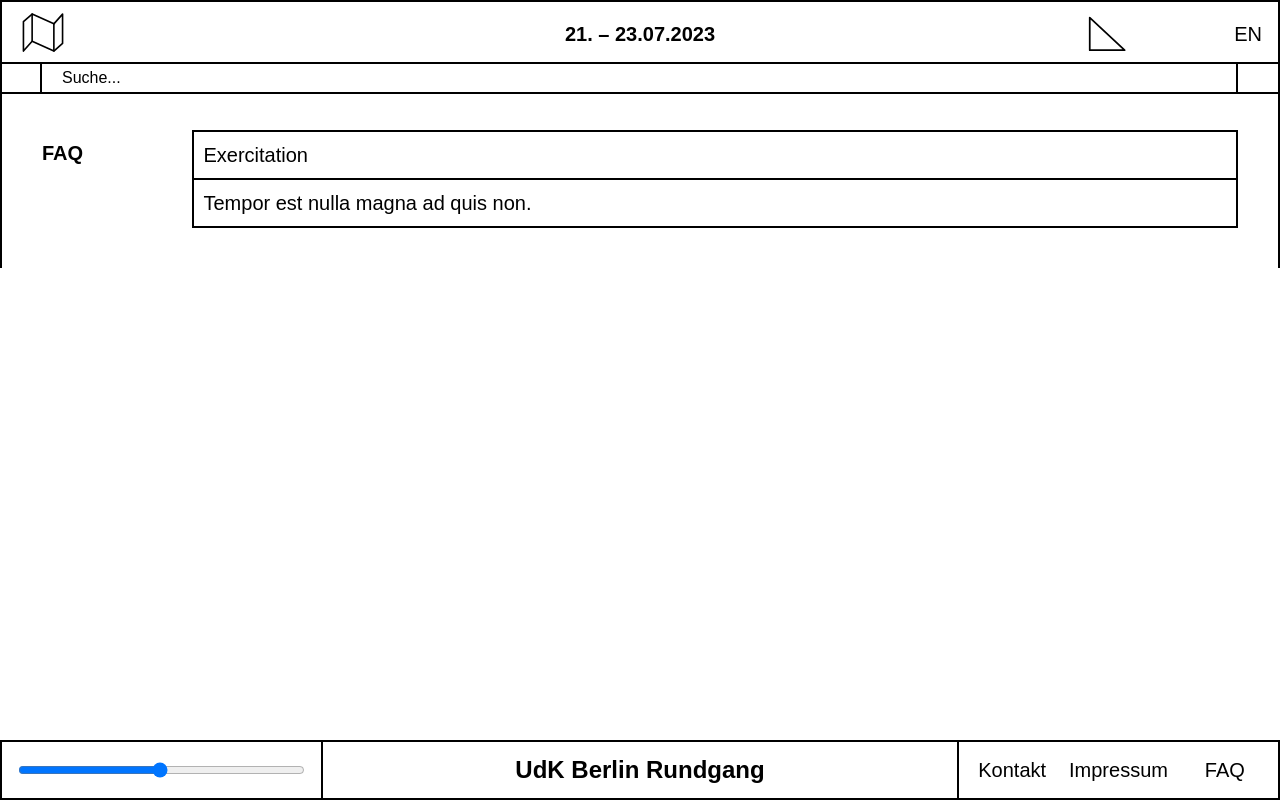
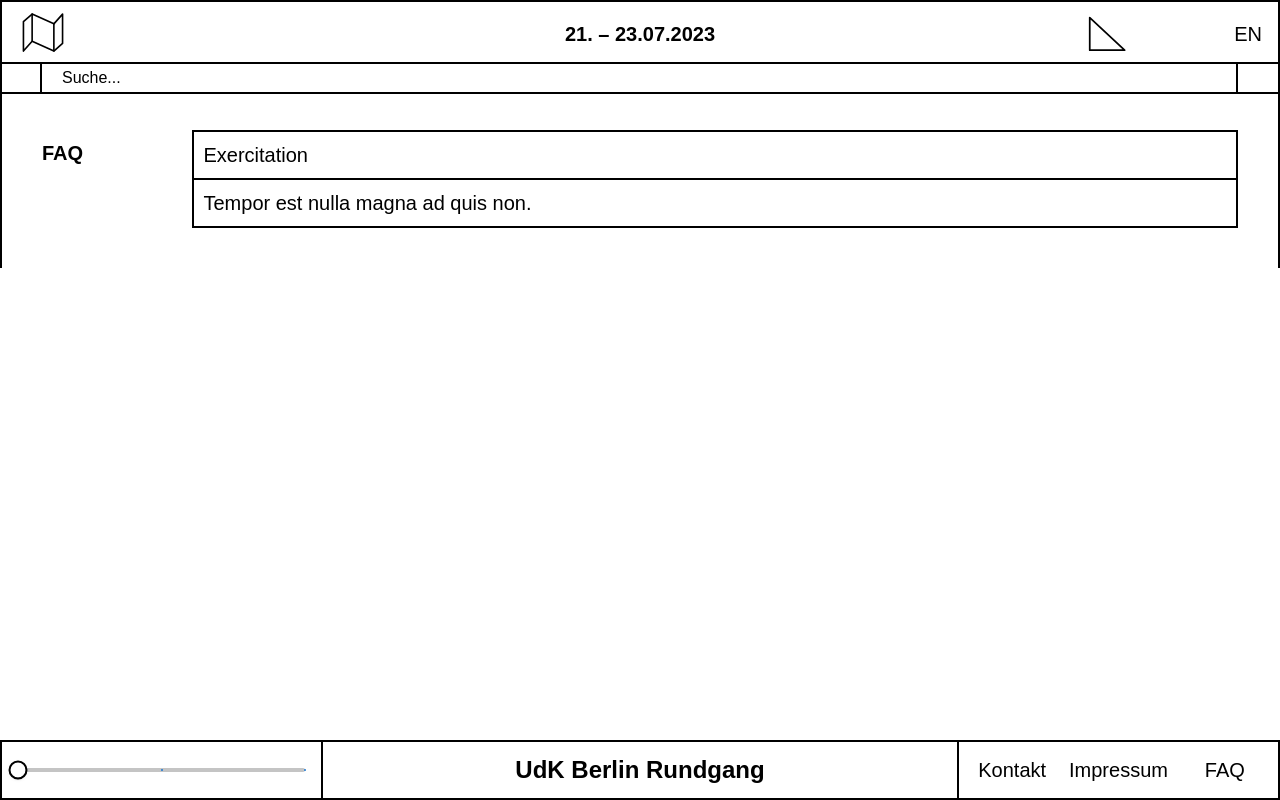
Before and after one commit to udk-berlin/rundgang-website-2023, a Next.js app: page /faq in a window 1280 px wide. Built offline with nearby package versions, Linux system fonts and the light colour scheme; a web font is replaced by a local one.

Commit message:
create context, slider adjusting infogrid carousel

```diff
--- /dev/null
+++ b/src/components/contexts/slider_context.js
@@ -0,0 +1,3 @@
+import { createContext } from "react";
+
+export const SliderContext = createContext(null);
--- a/src/components/layout/footer/footer.js
+++ b/src/components/layout/footer/footer.js
@@ -1,8 +1,8 @@
 import { FormattedMessage } from "react-intl";
 import styles from "@/styles/layout/Footer.module.css";
 
-import Slider from "@/components/layout/footer/slider";
 import { HoverLink } from "@/components/hover_link";
+import SliderContainer from "@/components/layout/footer/slider";
 
 import {
   ProgramLink,
@@ -11,11 +11,11 @@ import {
   FaqLink,
 } from "@/components/localization/links";
 
-export default function Footer() {
+export default function Footer({ updateState }) {
   return (
     <div className={styles.container}>
       <div>
-        <Slider />
+        <SliderContainer updateState={updateState} />
       </div>
       <Title />
       <InfoPages />
--- a/src/components/layout/footer/slider.js
+++ b/src/components/layout/footer/slider.js
@@ -1,9 +1,36 @@
-import styles from '@/styles/layout/Slider.module.css'
+import styles from "@/styles/layout/Slider.module.css";
+import styled from "styled-components";
+import Slider from "@mui/material/Slider";
 
-export default function Slider () {
+export default function SliderContainer({ updateState }) {
+  function changeState(event, value) {
+    updateState(value);
+  }
   return (
     <div className={styles.container}>
-      <input type="range" min="1" max="100"></input>
+      <CustomSlider
+        defaultValue={0}
+        valueLabelDisplay="off"
+        onChangeCommitted={changeState}
+        marks
+        min={0}
+        max={2}
+      />
     </div>
-  )
+  );
 }
+
+const CustomSlider = styled(Slider)`
+  color: black;
+
+  & > .MuiSlider-rail {
+    color: #646464;
+  }
+
+  & > .MuiSlider-thumb {
+    color: var(--color-white);
+    outline: var(--info-border-width) solid var(--info-border-color);
+    width: 15px;
+    height: 15px;
+  }
+`;
--- a/src/components/layout/layout.js
+++ b/src/components/layout/layout.js
@@ -1,14 +1,21 @@
+import { useState } from "react";
 import styled from "styled-components";
 
+import { SliderContext } from "@/components/contexts/slider_context";
 import Footer from "@/components/layout/footer/footer";
 import Header from "@/components/layout/header/header";
 
 export default function Layout({ children }) {
+  const [sliderValue, setSliderValue] = useState(0);
   return (
     <Container>
       <Header />
-      <Content>{children}</Content>
-      <Footer />
+      <Content>
+        <SliderContext.Provider value={sliderValue}>
+          {children}
+        </SliderContext.Provider>
+      </Content>
+      <Footer updateState={setSliderValue} />
     </Container>
   );
 }
--- a/src/components/pages/program/project_cell.js
+++ b/src/components/pages/program/project_cell.js
@@ -1,9 +1,10 @@
+import { useContext } from "react";
 import styled from "styled-components";
 
+import { SliderContext } from "@/components/contexts/slider_context";
 import ProjectLink from "@/components/pages/projects/link";
 import ProjectTitle from "@/components/pages/projects/title";
 import ProjectAuthors from "@/components/pages/projects/authors";
-
 import InfoGrid from "@/components/pages/program/info_grid/info_grid";
 import ProjectImage from "@/components/pages/projects/image";
 
```
Also changed, not shown: src/components/layout/footer.js (+23 -24 lines), src/components/pages/program/info_grid/carousel.js (+6 -22 lines).
